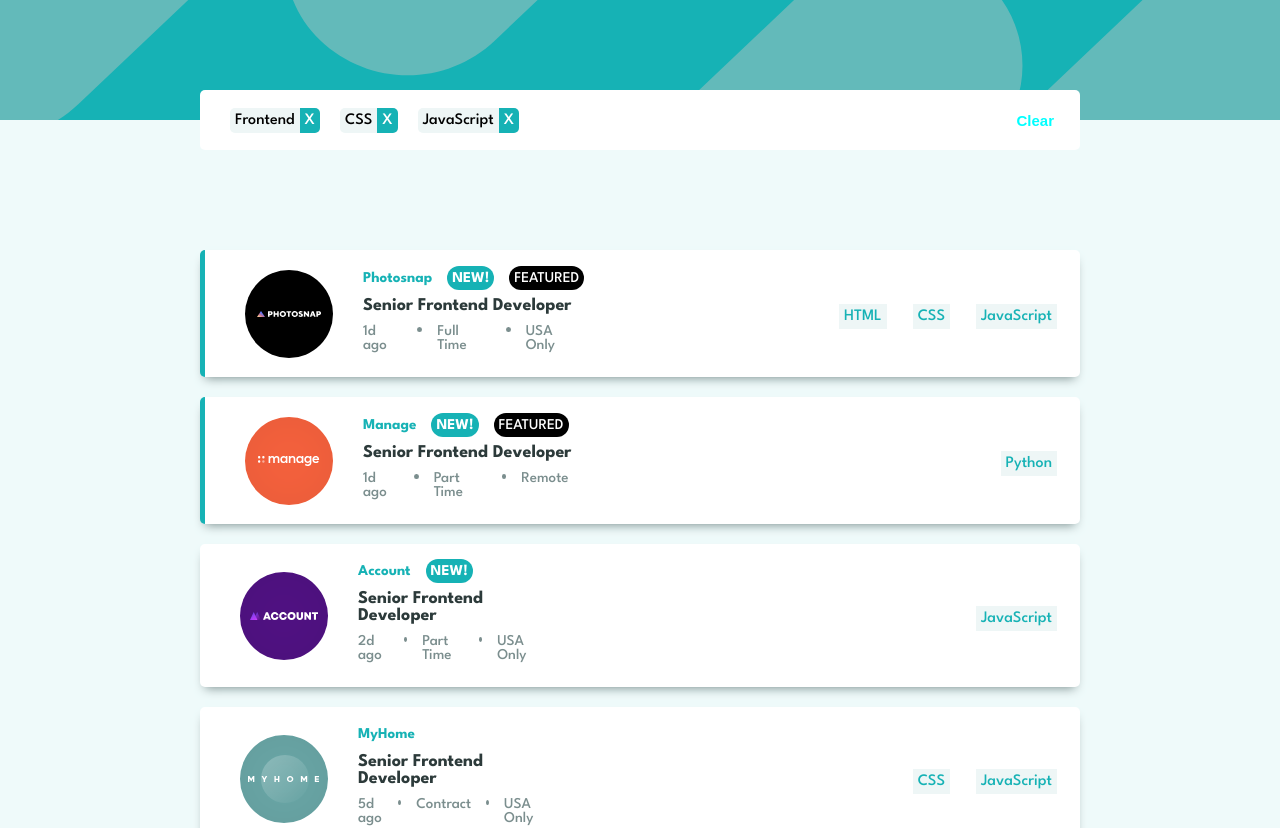
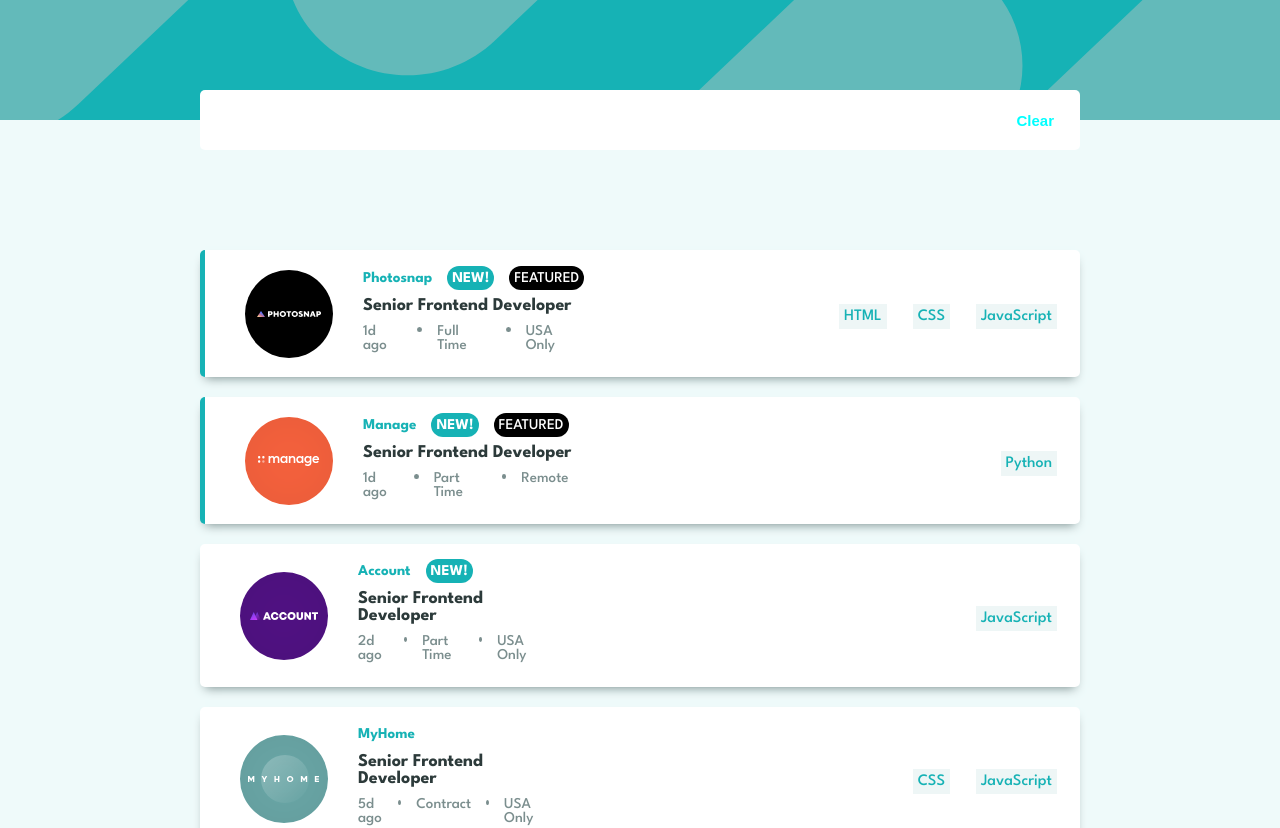
Before and after one commit to tanaka-kenny/job-listings-with-filtering, a React (Create React App) app: page / in a window 1280 px wide. Shown: the top 828 px of the page. Built offline with nearby package versions, Linux system fonts and the light colour scheme.

Commit message:
now adding items to filter bar

```diff
--- a/src/App.js
+++ b/src/App.js
@@ -7,19 +7,32 @@ import FilterBar from './components/FilterBar';
 
 function App() {
   const [jobs, setJobs] = useState([]);
+  const [filterItems, setFilterItems ] = useState([]);
 
   useEffect(() => {
-    setJobs(listings)
+    setJobs(listings);
   },[]);
+
+  const onClickSelectItem = (filterItem) => {
+    setFilterItems(filterItems => {
+      // check if item already exits in array
+      if (filterItems.indexOf(filterItem) <= -1)
+        return [ ...filterItems, filterItem];
+      return filterItems;
+    });
+  }
 
 
   return (
     <div className="app">
       <Header />
       <div className="body">
-        <FilterBar />
+        <FilterBar  filterItems={filterItems} />
         {
-          jobs.map(l => <JobListing job={l} key={l.id} />)
+          jobs.map(l =>
+            <JobListing job={l}
+            key={l.id}
+            onClickFilterItem={onClickSelectItem} />)
         }
       </div>
     </div>
--- a/src/components/FilterBar.js
+++ b/src/components/FilterBar.js
@@ -1,20 +1,19 @@
 import './FilterBar.css'
 
-function FilterBar() {
+function FilterBar({ filterItems }) {
+
   return (
     <div className='filter-bar'>
-      <div className="row">
-        <div className="col-left">Frontend</div>
-        <div className="col-right">X</div>
-      </div>
-      <div className="row">
-        <div className="col-left">CSS</div>
-        <div className="col-right">X</div>
-      </div>
-      <div className="row">
-        <div className="col-left">JavaScript</div>
-        <div className="col-right">X</div>
-      </div>
+      {
+        filterItems.map(f => {
+          return (
+            <div className="row" key={f}>
+              <div className="col-left">{f}</div>
+              <div className="col-right">X</div>
+            </div>
+          )
+        })
+      }
       <button>Clear</button>
     </div>
   )
--- a/src/components/JobListing.js
+++ b/src/components/JobListing.js
@@ -1,6 +1,6 @@
 import './JobListing.css';
 
-function JobListing({ job }) {
+function JobListing({ job, onClickFilterItem }) {
 
   return (
     <div className={job.featured ? 'jobListingIsFeatured' : 'jobListing'} >
@@ -25,7 +25,10 @@ function JobListing({ job }) {
         <div className="right-col">
             <div className="filters">
                 {
-                    job.languages.map(l => <div className="f" key={l.toString()}>{l}</div> )
+                    job.languages.map(l =>
+                        <div className="f"
+                        key={l.toString()}
+                        onClick={() => onClickFilterItem(l)}>{l}</div> )
                 }
             </div>
         </div>
```
